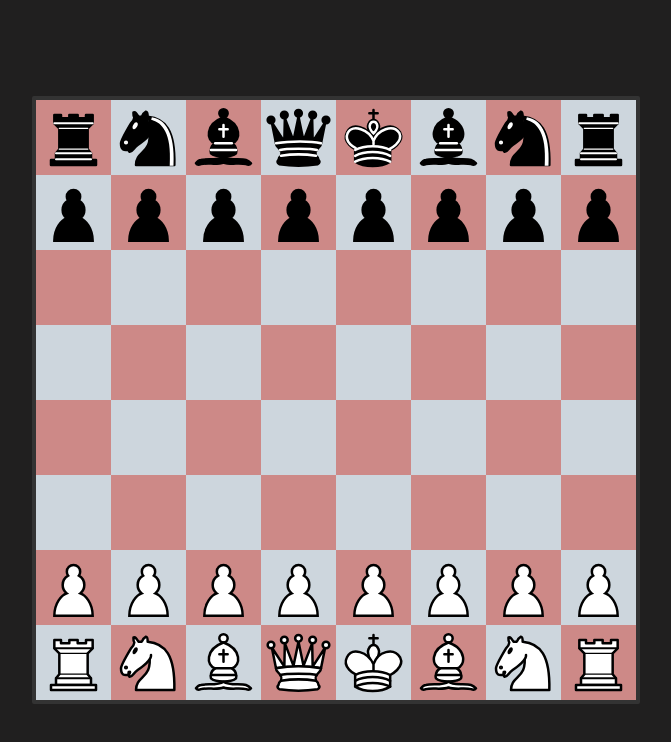
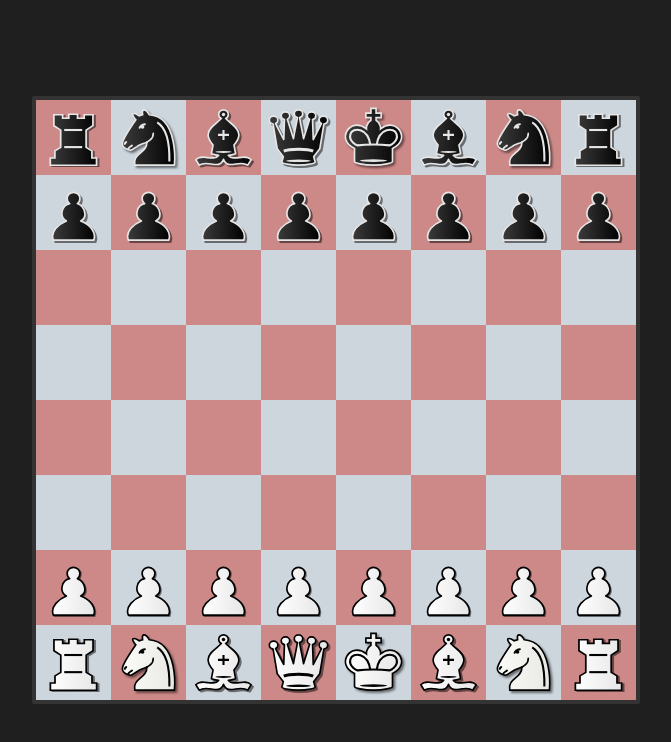
Before and after one commit to lomorcsaszlo/JS-Chess, a plain HTML site: page index.html in a window 1280 px wide. Shown: the whole page, without its empty margins (304-975 px from the left). Drawn offline with Linux system fonts and the light colour scheme.

Commit message:
pieces style

```diff
--- a/style.css
+++ b/style.css
@@ -51,19 +51,19 @@ body {
     background-position: center;
 }
 
-.pawn-w    { background-image: url("./pieces-svg/pawn-w.svg"); }
-.rook-w    { background-image: url("./pieces-svg/rook-w.svg"); }
-.knight-w  { background-image: url("./pieces-svg/knight-w.svg"); }
-.bishop-w  { background-image: url("./pieces-svg/bishop-w.svg"); }
-.queen-w   { background-image: url("./pieces-svg/queen-w.svg"); }
-.king-w    { background-image: url("./pieces-svg/king-w.svg"); }
+.pawn-w    { background-image: url("./pieces-svg/wp.svg"); }
+.rook-w    { background-image: url("./pieces-svg/wr.svg"); }
+.knight-w  { background-image: url("./pieces-svg/wn.svg"); }
+.bishop-w  { background-image: url("./pieces-svg/wb.svg"); }
+.queen-w   { background-image: url("./pieces-svg/wq.svg"); }
+.king-w    { background-image: url("./pieces-svg/wk.svg"); }
 
-.pawn-b    { background-image: url("./pieces-svg/pawn-b.svg"); }
-.rook-b    { background-image: url("./pieces-svg/rook-b.svg"); }
-.knight-b  { background-image: url("./pieces-svg/knight-b.svg"); }
-.bishop-b  { background-image: url("./pieces-svg/bishop-b.svg"); }
-.queen-b   { background-image: url("./pieces-svg/queen-b.svg"); }
-.king-b    { background-image: url("./pieces-svg/king-b.svg"); }
+.pawn-b    { background-image: url("./pieces-svg/bp.svg"); }
+.rook-b    { background-image: url("./pieces-svg/br.svg"); }
+.knight-b  { background-image: url("./pieces-svg/bn.svg"); }
+.bishop-b  { background-image: url("./pieces-svg/bb.svg"); }
+.queen-b   { background-image: url("./pieces-svg/bq.svg"); }
+.king-b    { background-image: url("./pieces-svg/bk.svg"); }
 
 
 .highlighted {
```
